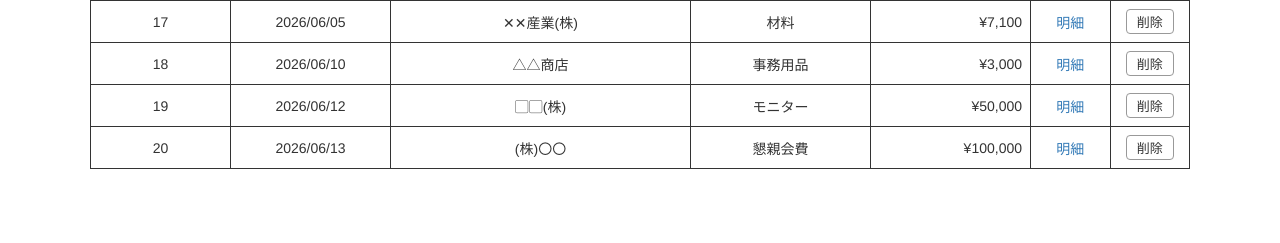
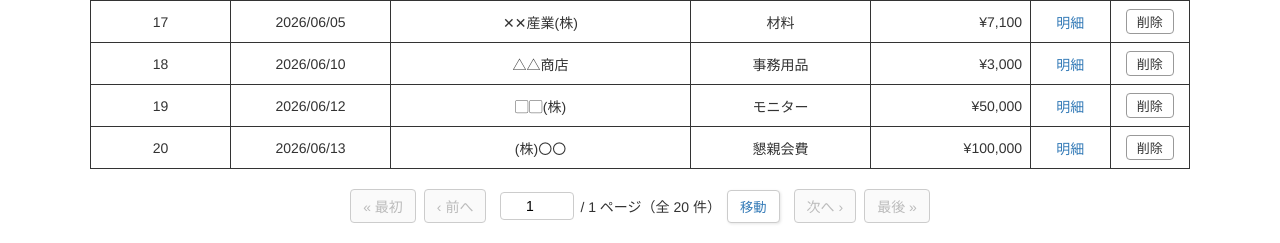
Before and after one commit to capinfo0000/kamikawahara, a Java web app: page /index.jsp?sortKey=id&order=asc in a window 1280 px wide. Shown: the part 841-1084 px from the top of the page. Before the commit the page ends 1010 px from the top, so only its background shows below. Run offline with Tomcat 11, a stand-in JSP engine, Linux system fonts and the light colour scheme; data comes from the database, SQL or seed files in the repository; some libraries are stand-ins or nearby versions.

Commit message:
Add pagination to the slip list (30 per page)
- Show 30 slips per page; page 2+ appear automatically as data grows
- Deleting compacts the list (list is re-queried and re-sliced each load)
- Pagination bar: first / prev / direct page-number input / next / last,
  preserving the current sort and search
- Keep the HTTP param name 'page'; rename the JSP-local variable to
  pageNo to avoid clashing with the implicit 'page' object
- Add pagination styles

Co-Authored-By: Claude Opus 4.8 <noreply@anthropic.com>
Claude-Session: https://claude.ai/code/session_01EdGRWZwkgjSbJ99vS2D2is

```diff
--- a/otameshirenshuu/src/main/webapp/index.jsp
+++ b/otameshirenshuu/src/main/webapp/index.jsp
@@ -33,6 +33,29 @@
 	String dateNextOrder = ("date".equals(sortKey) && "asc".equals(order)) ? "desc" : "asc";
 	String idArrow   = "id".equals(sortKey)   ? ("asc".equals(order) ? "▲" : "▼") : "▲▼";
 	String dateArrow = "date".equals(sortKey) ? ("asc".equals(order) ? "▲" : "▼") : "▲▼";
+
+	// ページング（1ページ30件）。削除で件数が減ると自動的に上へ詰まる。
+	final int PAGE_SIZE = 30;
+	int total = slips.size();
+	int totalPages = Math.max(1, (int) Math.ceil(total / (double) PAGE_SIZE));
+	int pageNo = 1;
+	try {
+		String pp = request.getParameter("page");
+		if (pp != null && !pp.trim().isEmpty()) {
+			pageNo = Integer.parseInt(pp.trim());
+		}
+	} catch (NumberFormatException e) {
+		pageNo = 1;
+	}
+	if (pageNo < 1) pageNo = 1;
+	if (pageNo > totalPages) pageNo = totalPages;
+
+	int from = (pageNo - 1) * PAGE_SIZE;
+	int to = Math.min(from + PAGE_SIZE, total);
+	List<Slip> pageSlips = (total == 0) ? slips : slips.subList(from, to);
+
+	// ページ移動リンクに、並び順・検索キーワードを引き継ぐための共通パラメータ
+	String navParams = "sortKey=" + sortKey + "&order=" + order + qParam;
 %>
 <!DOCTYPE html>
 <html lang="ja">
@@ -92,7 +115,7 @@
                     <td colspan="7">伝票がありません。「新規登録」から追加してください。</td>
                 </tr>
                 <% } %>
-                <% for (Slip s : slips) {
+                <% for (Slip s : pageSlips) {
                        String dateSlash = s.getDate().replace("-", "/");
                 %>
                 <tr>
@@ -111,6 +134,37 @@
                 <% } %>
             </tbody>
         </table>
+
+        <!-- ページネーション -->
+        <% if (total > 0) { %>
+        <div class="pagination">
+            <% if (pageNo > 1) { %>
+                <a class="page-btn" href="index.jsp?<%= navParams %>&page=1">&laquo; 最初</a>
+                <a class="page-btn" href="index.jsp?<%= navParams %>&page=<%= pageNo - 1 %>">&lsaquo; 前へ</a>
+            <% } else { %>
+                <span class="page-btn disabled">&laquo; 最初</span>
+                <span class="page-btn disabled">&lsaquo; 前へ</span>
+            <% } %>
+
+            <!-- ページ番号を直接入力して移動 -->
+            <form method="get" action="index.jsp" class="page-jump">
+                <input type="hidden" name="sortKey" value="<%= sortKey %>">
+                <input type="hidden" name="order" value="<%= order %>">
+                <% if (!q.isEmpty()) { %><input type="hidden" name="q" value="<%= esc(q) %>"><% } %>
+                <input type="number" name="page" min="1" max="<%= totalPages %>" value="<%= pageNo %>" class="page-input">
+                <span class="page-total">/ <%= totalPages %> ページ（全 <%= total %> 件）</span>
+                <button type="submit" class="page-btn">移動</button>
+            </form>
+
+            <% if (pageNo < totalPages) { %>
+                <a class="page-btn" href="index.jsp?<%= navParams %>&page=<%= pageNo + 1 %>">次へ &rsaquo;</a>
+                <a class="page-btn" href="index.jsp?<%= navParams %>&page=<%= totalPages %>">最後 &raquo;</a>
+            <% } else { %>
+                <span class="page-btn disabled">次へ &rsaquo;</span>
+                <span class="page-btn disabled">最後 &raquo;</span>
+            <% } %>
+        </div>
+        <% } %>
     </div>
 
 </body>
--- a/otameshirenshuu/src/main/webapp/style.css
+++ b/otameshirenshuu/src/main/webapp/style.css
@@ -254,3 +254,51 @@ h1 {
     color: #fff;
     transition: all 0.2s;
 }
+/* ページネーション */
+.pagination {
+    display: flex;
+    align-items: center;
+    justify-content: center;
+    gap: 8px;
+    margin-top: 20px;
+    flex-wrap: wrap;
+    font-size: 14px;
+}
+.page-btn {
+    display: inline-block;
+    border: 1px solid #ccc;
+    border-radius: 4px;
+    background: #fff;
+    color: #337ab7;
+    padding: 6px 12px;
+    text-decoration: none;
+    cursor: pointer;
+    box-shadow: 1px 1px 3px rgba(0,0,0,0.1);
+}
+.page-btn:hover {
+    background: #f5f5f5;
+}
+.page-btn.disabled {
+    color: #bbb;
+    cursor: default;
+    box-shadow: none;
+    background: #fafafa;
+}
+.page-jump {
+    display: flex;
+    align-items: center;
+    gap: 6px;
+    margin: 0 6px;
+}
+.page-input {
+    width: 60px;
+    padding: 5px 6px;
+    border: 1px solid #ccc;
+    border-radius: 4px;
+    text-align: center;
+    font-size: 14px;
+}
+.page-total {
+    color: #333;
+    white-space: nowrap;
+}
```
